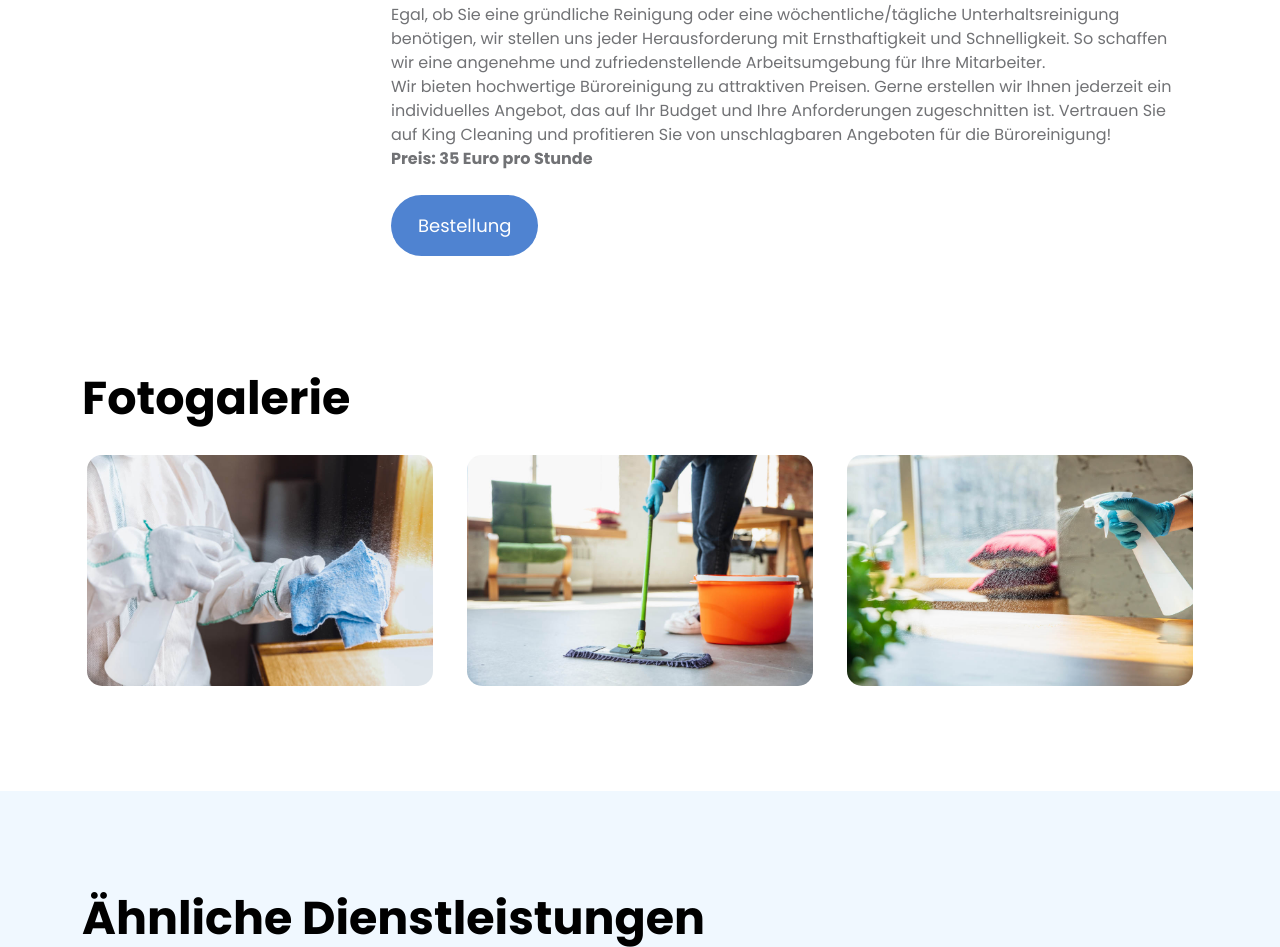
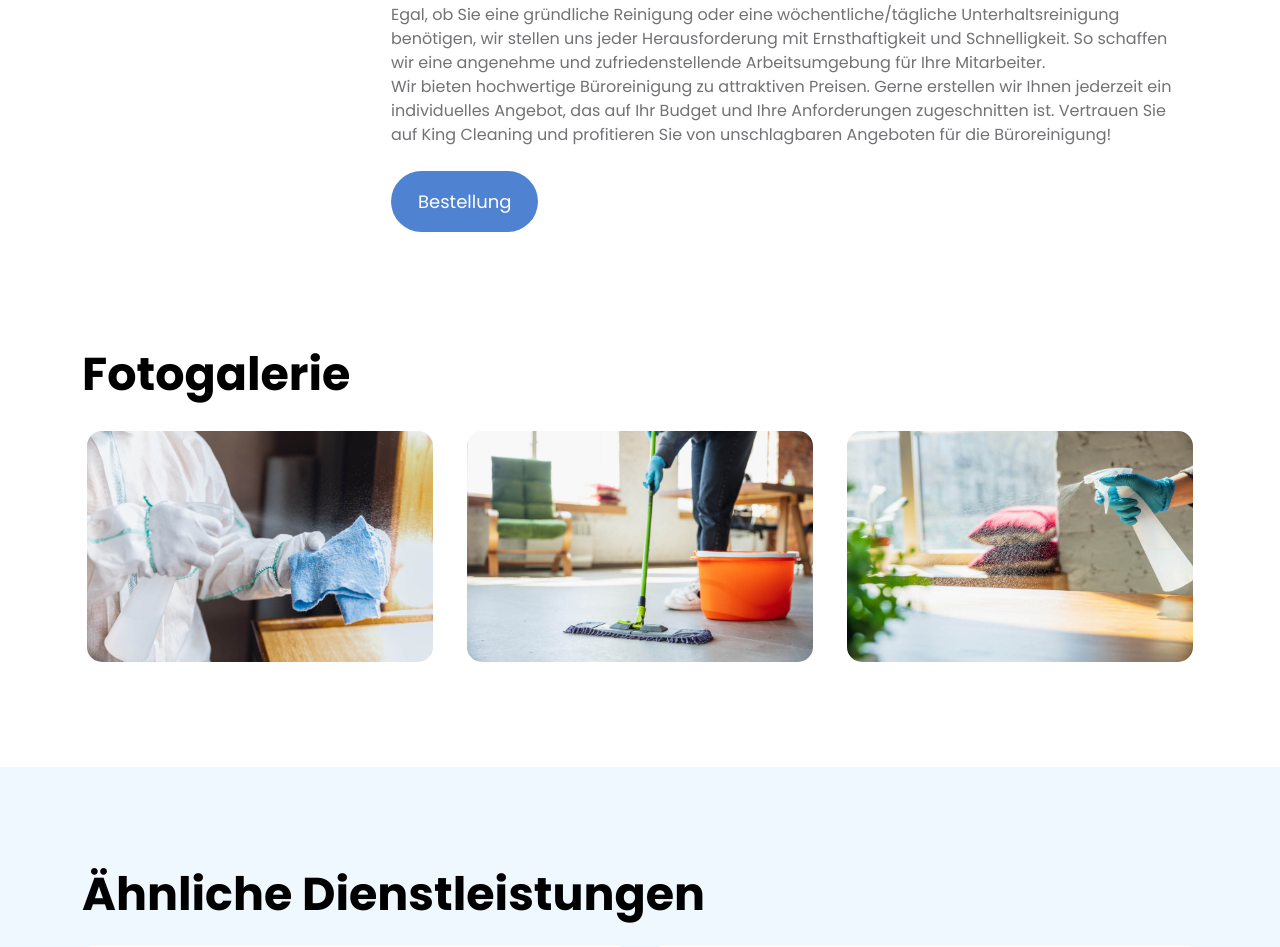
Before and after one commit to Ernest96/KingCleaning, a plain HTML site: page service-detail-geschaft.html in a window 1280 px wide. Shown: the part 1165-2112 px from the top of the page. Drawn offline with Linux system fonts and the light colour scheme.

Commit message:
changed pprice

```diff
--- a/service-detail-geschaft.html
+++ b/service-detail-geschaft.html
@@ -216,8 +216,7 @@ Wenn Sie einen professionellen Reinigungskraft beauftragen, sich um Ihr Zuhause
                                 Gerne erstellen wir Ihnen jederzeit ein individuelles Angebot, das auf Ihr Budget und
                                 Ihre Anforderungen zugeschnitten ist. Vertrauen Sie auf King Cleaning und profitieren
                                 Sie von unschlagbaren Angeboten für die Büroreinigung!
-                                <br> <b>
-                                    Preis: 35 Euro pro Stunde</b>
+                                <br>
                             </p>
 
                             <a href="formular.html?service_type=Geschäftsreinigung"
```
Also changed, not shown: services-detail.html (+1 -1 lines), 1 other file.
